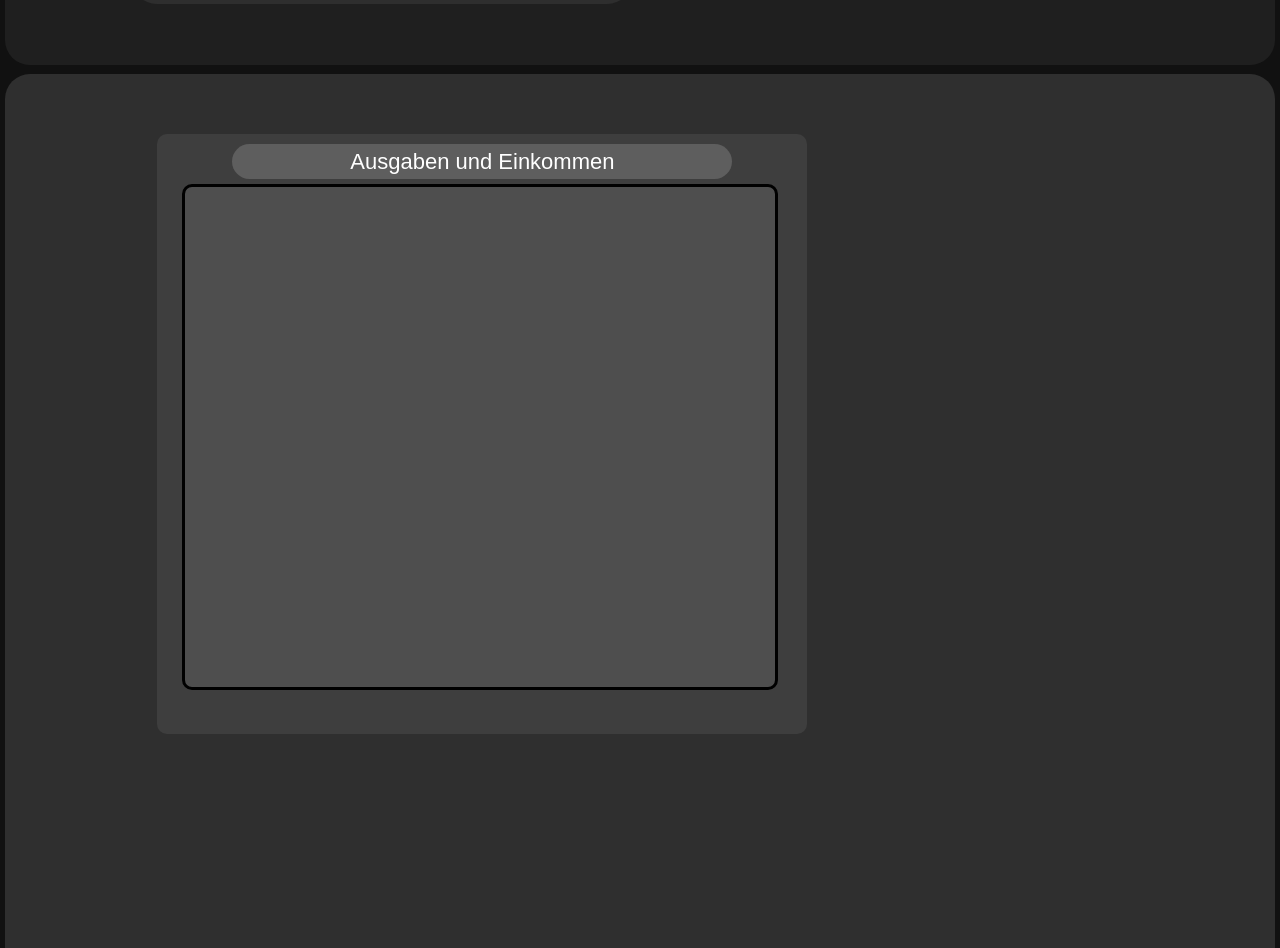
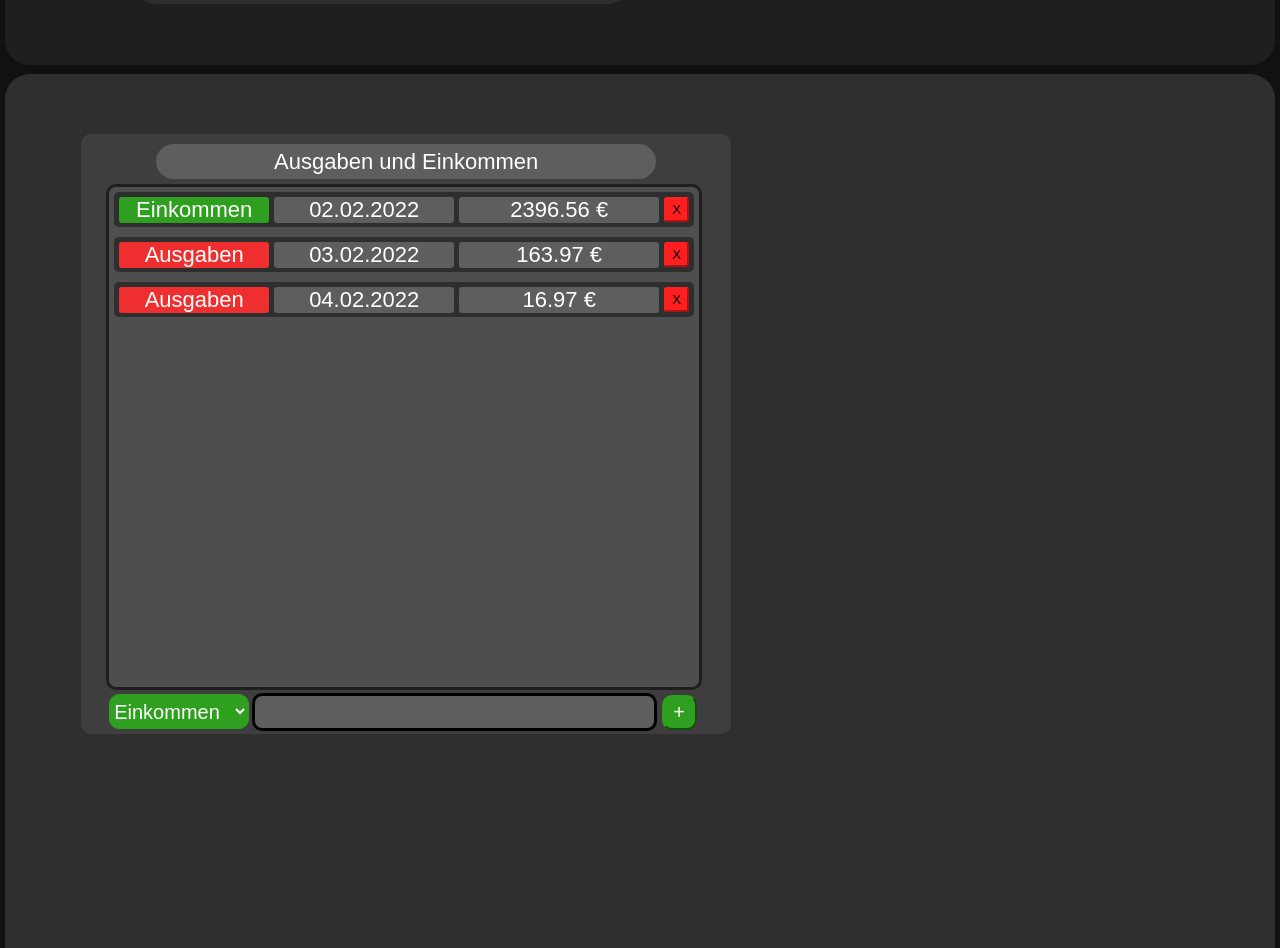
Before and after one commit to Buldes/my-app, a React (Create React App) app: page / in a window 1280 px wide. Shown: the part 440-1388 px from the top of the page. Built offline with nearby package versions, Linux system fonts and the light colour scheme.

Commit message:
add input for list, listupdate

```diff
--- a/src/App.js
+++ b/src/App.js
@@ -14,36 +14,61 @@ function App() {
   const [monthAvarge, setMonthAvarge] = useState(15.33)
   const [monthCost, setMonthCost] = useState(10.67)
   const [monthIncomm, setMonthIncomm] = useState(20)
+  var inputAmout;
 
-  const exampleData = [{state: "Einkommen", date: {day: "02", month: "02", year: "2022"}, amount: "396.56", id: "1"},
-                        {state: "Ausgaben", date: {day: "02", month: "02", year: "2022"}, amount: "16 3.97", id: "2"}]
+ var exampleData = [{id: 1, state: "Einkommen", date: {day: "02", month: "02", year: "2022"}, amount: "2396.56"},
+                    {id: 2, state: "Ausgaben", date: {day: "03", month: "02", year: "2022"}, amount: "163.97"},
+                    {id: 3, state: "Ausgaben", date: {day: "04", month: "02", year: "2022"}, amount: "16.97"}]
 
 
   function monthCostSet(event){
     setMonthCost(event.target.value)}
+
   function monthIncommSet(event){
     setMonthIncomm(event.target.value)}
 
+  function addData(props){
+    var newData = {id: (exampleData.length), state:props.newState,
+                  date: {day: props.newDay, month: props.newMonth, year: props.newYear}, amount: props.newAmount}
+    exampleData.push(newData)
+    console.log("Added New Data." + {exampleData})
+  }
+
+  function manuelAddData(){
+    const dropBox = document.getElementById("ListDropBox")
+    const dropBoxValue = dropBox.options[dropBox.selectedIndex].value
+    ddData({newState:{dropBoxValue}, newDay:{}, newMonth:{}, newYear:{}, newAmount:{}})  //required date and input amout
+  }
+
   function updateList(){
-    for (let i = 0; i <= exampleData.length - 1; i++){
-      console.log(exampleData[i].date.day)
-      {dailyListItem({state: exampleData[i].state,
-                      date: (exampleData[i].date.day + "." + exampleData[i].date.month + "." + exampleData[i].date.year),
-                      amount: exampleData[i].amount})}
-    }
-  }
+     let listItem = []
+    for (let i = 0; i < exampleData.length; i++){
+      listItem.push(dailyListItem({the_state: exampleData[i].state,
+                    the_date: (exampleData[i].date.day + "." + exampleData[i].date.month + "." + exampleData[i].date.year),
+                    the_amount: exampleData[i].amount, x: 5, the_id:exampleData[i].id,
+                    key: exampleData[i].id}))}
+    return listItem}
 
   function dailyListItem(props){
       return (
-      <div style={{margin: "5px 0", height: 35, width: 580, borderRadius: "5px", backgroundColor: "#2e2e2e", display: 'flex', position: "relative", top: props.y, left:props.x, display: "flex", alignItems: "center"}} >
-        <label style={{backgroundColor: props.state === 'Einkommen' ? '#2f9f1f' : '#ef2f2f', width:150, borderRadius: "3px", fontSize:"22px", position:"relative", left: 5, textAlign: "middle", ...defaultLook2}}>{props.state}</label>
-        <label style={{backgroundColor: "#5e5e5e", width:180, borderRadius: "3px", fontSize:"22px", textAlign: "middle", position: "relative", left: 10, ...defaultLook2}}>{props.date}</label>
-        <label style={{backgroundColor: "#5e5e5e", width:200, borderRadius: "3px", fontSize:"22px", textAlign: "middle", position: "relative", left:15, ...defaultLook2}}>{props.amount} €  </label>
-        <button style={{backgroundColor: "#ff1f1f", width: 25, height:25, borderRadius: "3px", position: "relative", left: 20, borderColor: "#ff1f1f"}}>X</button>
-      </div>
-  )}
+      <div key={props.key} style={{margin: "5px 0", height: 35, width: 580, borderRadius: "5px", backgroundColor: "#2e2e2e", display: 'flex', position: "relative", top: props.y, left:props.x, alignItems: "center"}} >
+        <label style={{backgroundColor: props.the_state === 'Einkommen' ? '#2f9f1f' : '#ef2f2f', width:150, borderRadius: "3px", fontSize:"22px", position:"relative", left: 5, textAlign: "middle", ...defaultLook2}}>{props.the_state}</label>
+        <label style={{backgroundColor: "#5e5e5e", id: props.the_id, width:180, borderRadius: "3px", fontSize:"22px", textAlign: "middle", position: "relative", left: 10, ...defaultLook2}}>{props.the_date}</label>
+        <label style={{backgroundColor: "#5e5e5e", id: props.the_id, width:200, borderRadius: "3px", fontSize:"22px", textAlign: "middle", position: "relative", left:15, ...defaultLook2}}>{props.the_amount} €  </label>
+        <button style={{backgroundColor: "#ff1f1f", id: props.the_id, width: 25, height:25, borderRadius: "3px", position: "relative", left: 20, borderColor: "#ff1f1f"}}>X</button>
+      </div>)}
 
-
+  function dropBoxColor(event){
+    const select = document.getElementById("ListDropBox")
+    const selectedValue = select.options[select.selectedIndex].value;
+    if (selectedValue === "Einkommen"){
+      select.style.backgroundColor = '#2f9f1f'
+      select.style.borderColor = '#2f9f1f'
+    }
+    else{
+      select.style.backgroundColor = '#ef2f2f'
+      select.style.borderColor = '#ef2f2f'
+    }}
 
 
   return (
@@ -76,16 +101,26 @@ function App() {
               labels: {fontSize: 20, fill: "#ffffff"} ,transform: "flex"}}/>
         </div>
       <div className='down-arear' style={{backgroundColor: "#2f2f2f", width: "100%", height: 10000, top: -270, position: "relative", borderRadius: "25px"}}>
-            <div className='List' style={{display: "flex", justifyContent: "flex-start", backgroundColor: "#3e3e3e", position: "relative", width:650, height: 600, left:"12%", top:60, borderRadius: "10px"}}>
+            <div className='List' style={{display: "flex", justifyContent: "flex-start", backgroundColor: "#3e3e3e", position: "relative", width:650, height: 600, left:"6%", top:60, borderRadius: "10px"}}>
               <div>
                 <label style={{backgroundColor: "#5e5e5e", width:500, height:35, borderRadius: "25px", fontSize:"22px", textAlign: "middle", position: "relative", top: 10, left: 75, ...defaultLook1}}>Ausgaben und Einkommen</label>
               </div>
             <div>
-              <div style={{display: 'flex', flexDirection: "column", justifyContent: "flex-start", backgroundColor: "#4e4e4e", border: "3px solid black", width: 590, height: 500, position: "relative", top: 50, left: -475,  borderRadius:"10px"}}>
-                {updateList()}
+              <div style={{display: 'flex', flexDirection: "column", justifyContent: "flex-start", backgroundColor: "#4e4e4e", border: "3px solid #1f1f1f", width: 590, height: 500, position: "relative", top: 50, left: -475,  borderRadius:"10px"}}>
+                 {updateList()}
               </div>
+                <select  onChange={dropBoxColor} id="ListDropBox" style={{backgroundColor: "#2f9f1f", borderColor: "#2f9f1f", borderRadius: "10px", width: 140, height: 35, fontSize: "20px", position:"relative", top: 54, left: -700, ...defaultLook2}}>
+                  <option value="Einkommen">Einkommen</option>
+                  <option value="Ausgaben">Ausgaben </option>
+                </select>
+              <div>
+                <input value={inputAmout} style={{backgroundColor: "#5e5e5e", borderColor: "#000000", border: "3px solid #000000", borderRadius: "10px", width: 395, height: 30, fontSize: "20px", position:"relative", top: 18, left: -425, ...defaultLook2}}></input>
+              </div>
+              <div>
+                <button onClick={manuelAddData} style={{backgroundColor: "#2f9f1f", borderColor: "#2f9f1f", borderRadius: "10px", width: 35, height: 35, fontSize: "20px", position:"relative", top: -18, left: -200, ...defaultLook2}}>+</button>
               </div>
             </div>
+          </div>
       </div>
      </div>
 
```
